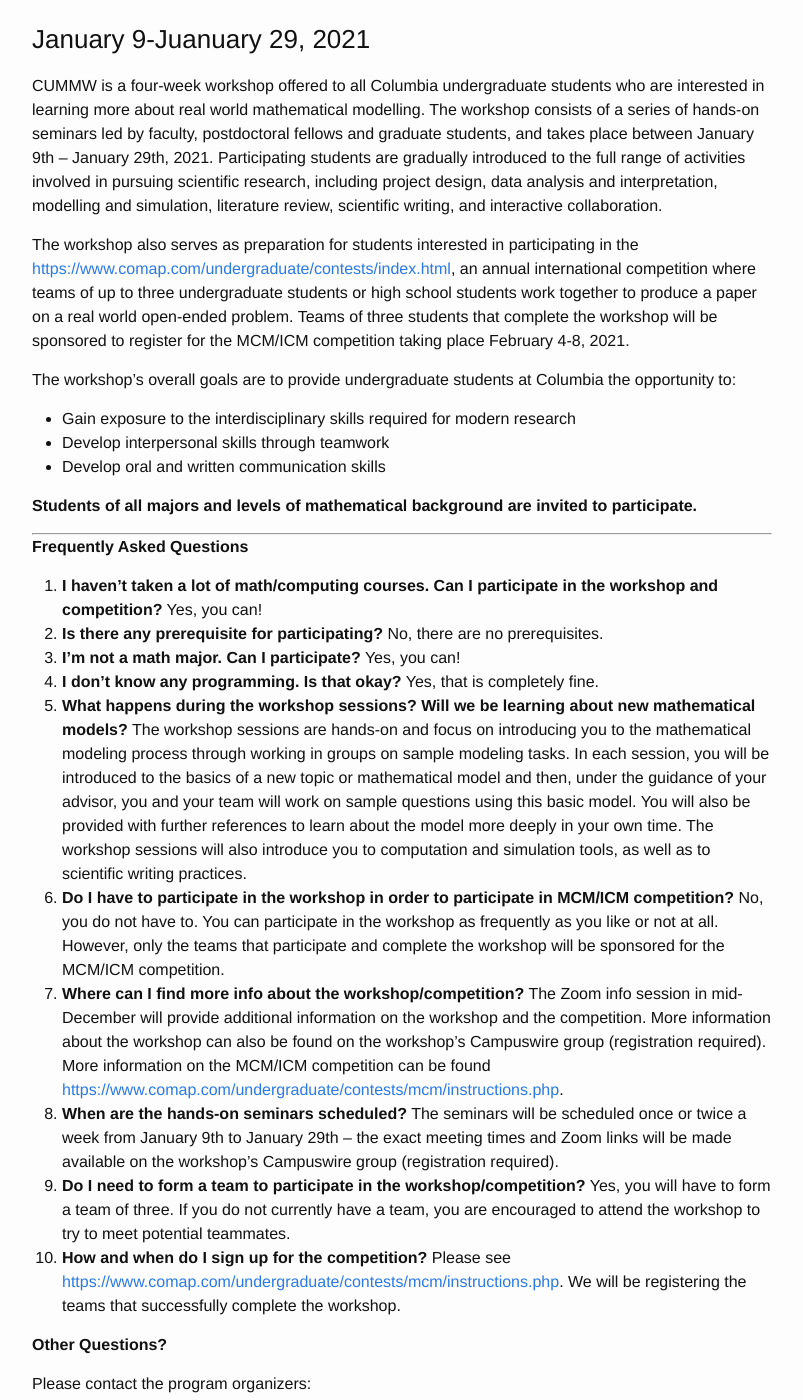
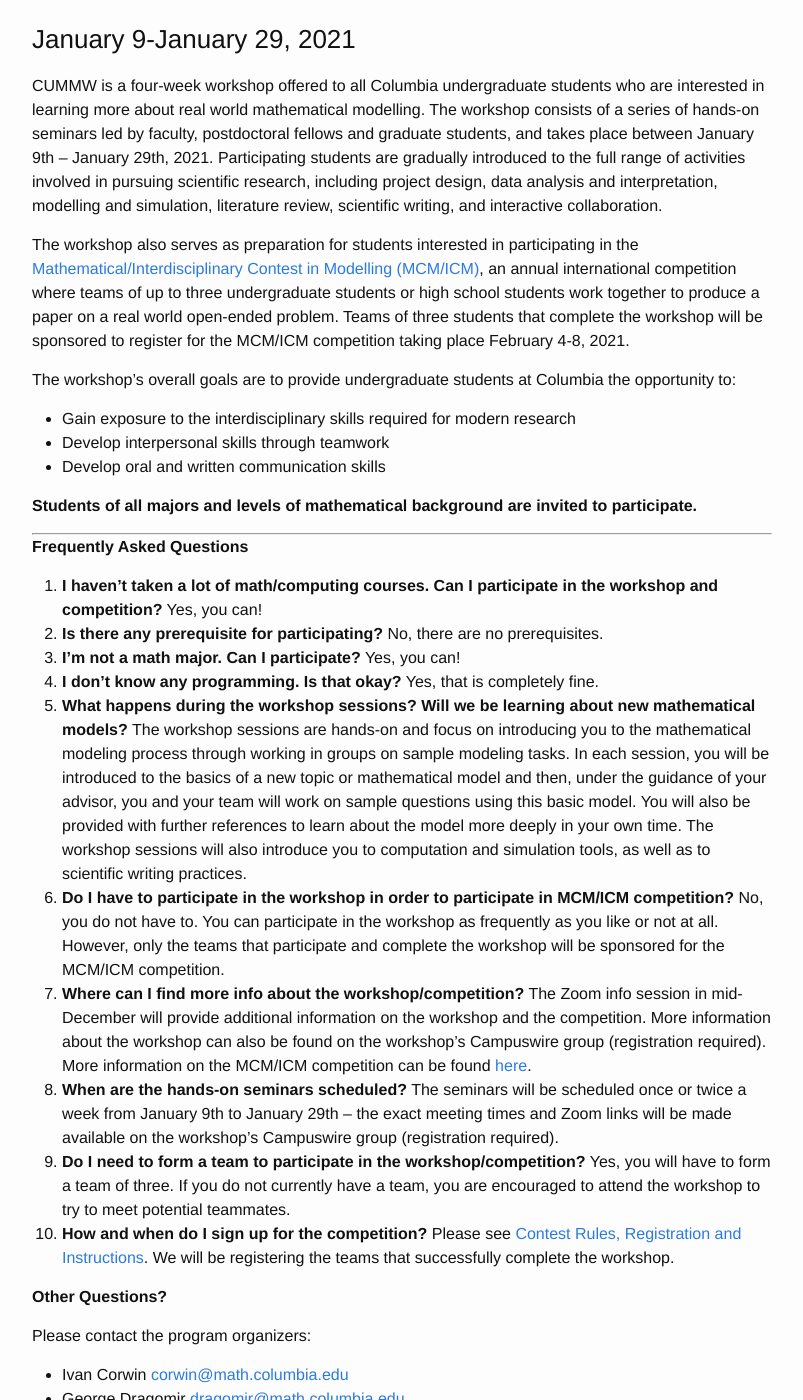
Before and after one commit to ColumbiaUndergradMathModeling/Home, a Jekyll site: the page built from Sp21.md, in a window 1280 px wide and 1400 px high, scrolled down 306 px. Shown: the whole window, without its empty margins (238-1041 px from the left). Built offline with Jekyll 4.4.1, drawn with Linux system fonts in a browser that asks for light colours; our own code applies the rules of GitHub Pages for plain Markdown files.

Commit message:
fixed hyperlinks and typo

```diff
--- a/Sp21.md
+++ b/Sp21.md
@@ -7,11 +7,11 @@ header: default
 # CUMMW Spring 2021
 
 ## Columbia Undergraduate Mathematical Modeling Workshop
-### January 9-Juanuary 29, 2021
+### January 9-January 29, 2021
 
 CUMMW is a four-week workshop offered to all Columbia undergraduate students who are interested in learning more about real world mathematical modelling. The workshop consists of a series of hands-on seminars led by faculty, postdoctoral fellows and graduate students, and takes place between January 9th – January 29th, 2021. Participating students are gradually introduced to the full range of activities involved in pursuing scientific research, including project design, data analysis and interpretation, modelling and simulation, literature review, scientific writing, and interactive collaboration.
 
-The workshop also serves as preparation for students interested in participating in the [https://www.comap.com/undergraduate/contests/index.html](Mathematical/Interdisciplinary Contest in Modelling (MCM/ICM)), an annual international competition where teams of up to three undergraduate students or high school students work together to produce a paper on a real world open-ended problem. Teams of three students that complete the workshop will be sponsored to register for the MCM/ICM competition taking place February 4-8, 2021.
+The workshop also serves as preparation for students interested in participating in the [Mathematical/Interdisciplinary Contest in Modelling (MCM/ICM)](https://www.comap.com/undergraduate/contests/index.html), an annual international competition where teams of up to three undergraduate students or high school students work together to produce a paper on a real world open-ended problem. Teams of three students that complete the workshop will be sponsored to register for the MCM/ICM competition taking place February 4-8, 2021.
 
 The workshop's overall goals are to provide undergraduate students at Columbia the opportunity to:
 
@@ -38,13 +38,13 @@ The workshop sessions are hands-on and focus on introducing you to the mathemati
 6. **Do I have to participate in the workshop in order to participate in MCM/ICM competition?**
 No, you do not have to. You can participate in the workshop as frequently as you like or not at all. However, only the teams that participate and complete the workshop will be sponsored for the MCM/ICM competition.
 7. **Where can I find more info about the workshop/competition?**
-The Zoom info session in mid-December will provide additional information on the workshop and the competition. More information about the workshop can also be found on the workshop’s Campuswire group (registration required). More information on the MCM/ICM competition can be found [https://www.comap.com/undergraduate/contests/mcm/instructions.php](here).
+The Zoom info session in mid-December will provide additional information on the workshop and the competition. More information about the workshop can also be found on the workshop’s Campuswire group (registration required). More information on the MCM/ICM competition can be found [here](https://www.comap.com/undergraduate/contests/mcm/instructions.php).
 8. **When are the hands-on seminars scheduled?**
 The seminars will be scheduled once or twice a week from January 9th to January 29th – the exact meeting times and Zoom links will be made available on the workshop’s Campuswire group (registration required).
 9. **Do I need to form a team to participate in the workshop/competition?**
 Yes, you will have to form a team of three. If you do not currently have a team, you are encouraged to attend the workshop to try to meet potential teammates.
 10. **How and when do I sign up for the competition?**
-Please see [https://www.comap.com/undergraduate/contests/mcm/instructions.php](Contest Rules, Registration and Instructions). We will be registering the teams that successfully complete the workshop.
+Please see [Contest Rules, Registration and Instructions](https://www.comap.com/undergraduate/contests/mcm/instructions.php). We will be registering the teams that successfully complete the workshop.
 
 **Other Questions?**
 
```
